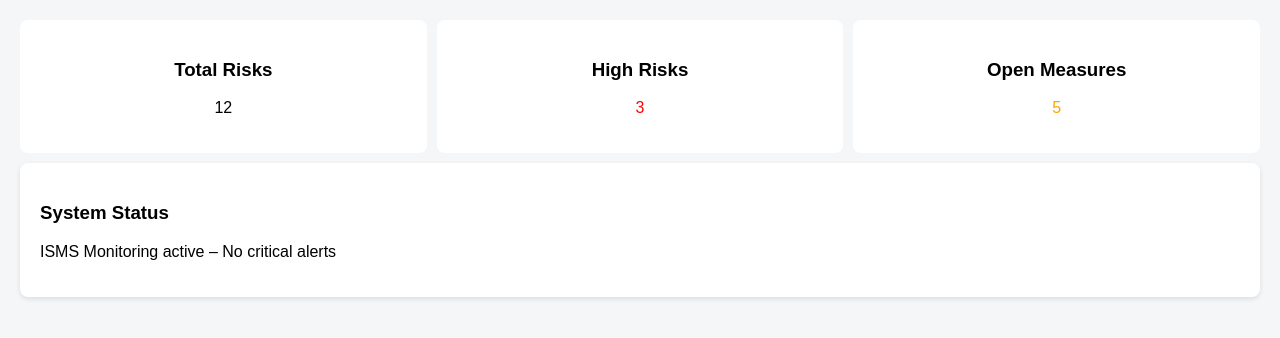
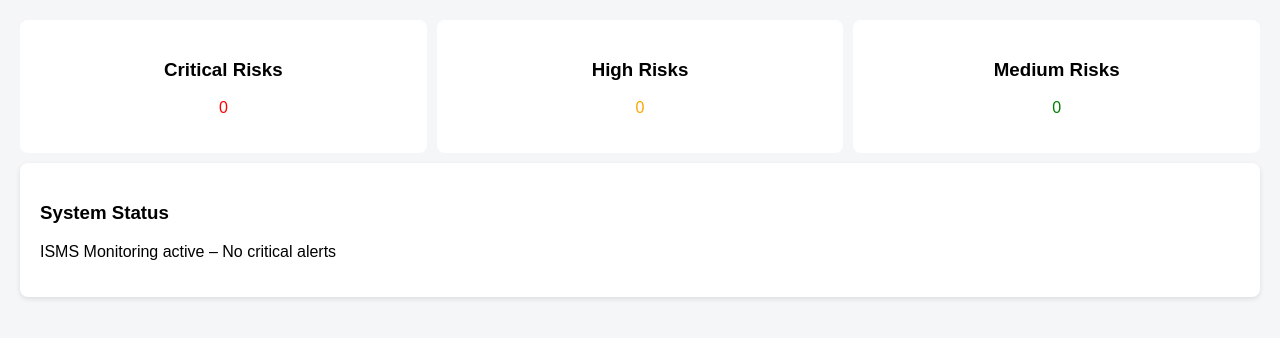
Before and after one commit to Luanhsn/ISMS-Dashboard, a Flask app: page / in a window 1280 px wide. Shown: the part 98-436 px from the top of the page. Run offline with Flask 3, Linux system fonts and the light colour scheme.

Commit message:
feat: number is equal the sum

```diff
--- a/templates/dashboard.html
+++ b/templates/dashboard.html
@@ -57,18 +57,18 @@
 
     <div class="grid">
         <div class="metric">
-            <h3>Total Risks</h3>
-            <p>12</p>
+            <h3>Critical Risks</h3>
+            <p class="high">{{ critical }}</p>
         </div>
 
         <div class="metric">
             <h3>High Risks</h3>
-            <p class="high">3</p>
+            <p class="medium">{{ high }}</p>
         </div>
 
         <div class="metric">
-            <h3>Open Measures</h3>
-            <p class="medium">5</p>
+            <h3>Medium Risks</h3>
+            <p class="low">{{ medium }}</p>
         </div>
     </div>
 
```
